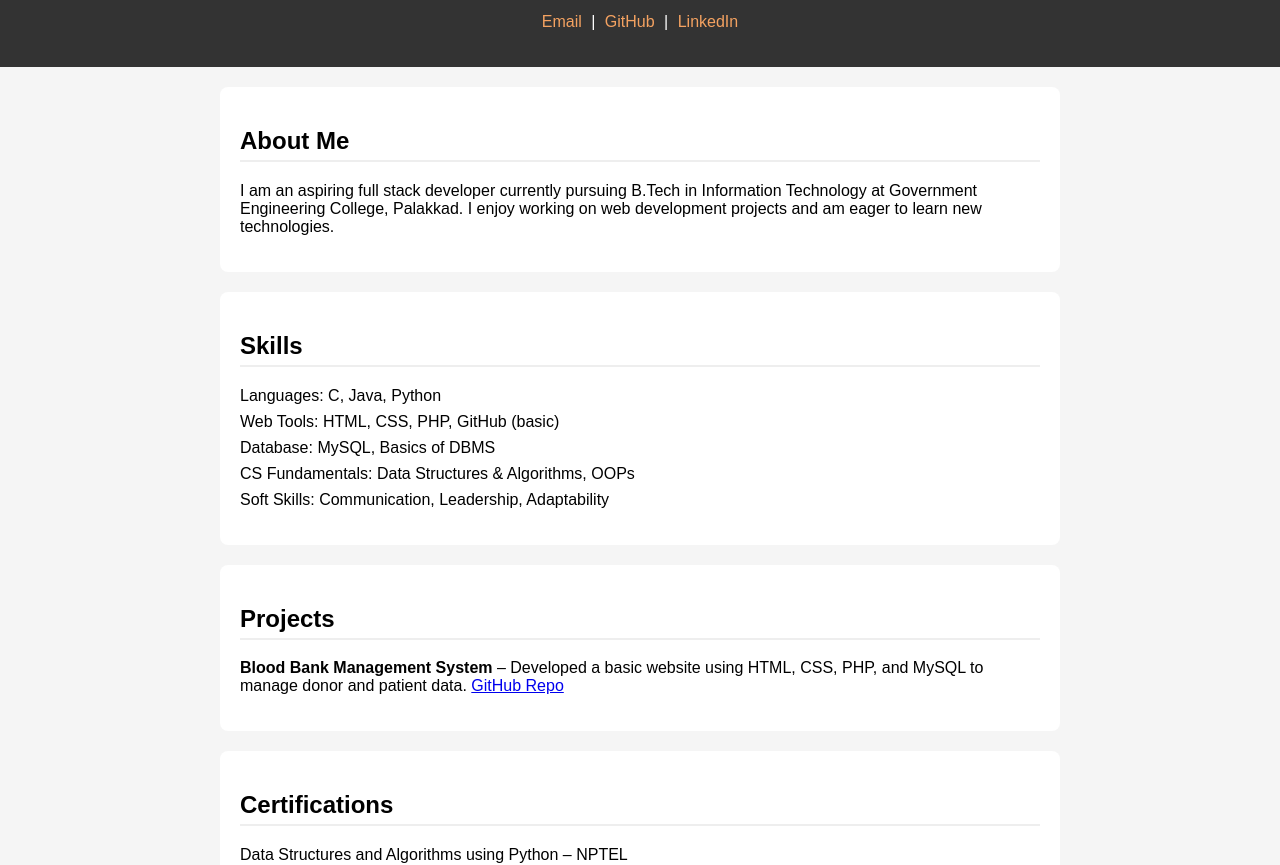
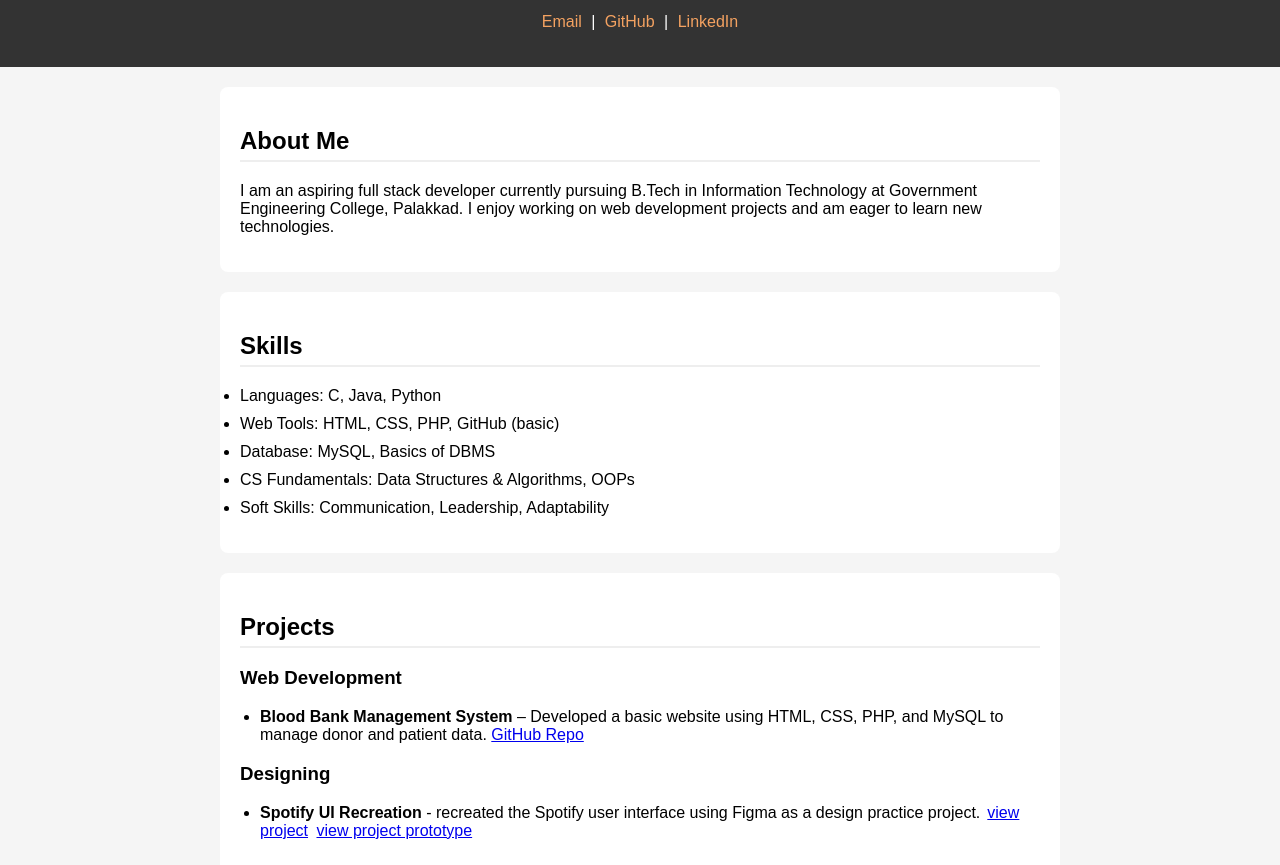
Before and after one commit to Anujakunniyarath/portfolio, a plain HTML site: page index.html in a window 1280 px wide. Shown: the part 94-959 px from the top of the page. Drawn offline with Linux system fonts and the light colour scheme.

Commit message:
Update portfolio with new projects and styling
Added new project details and improved layout.

```diff
--- a/index.html
+++ b/index.html
@@ -11,8 +11,8 @@
         header p a { color: #f4a261; text-decoration: none; margin: 0 5px; }
         section { padding: 20px; max-width: 800px; margin: auto; background: white; margin-top: 20px; border-radius: 8px; }
         h2 { border-bottom: 2px solid #eee; padding-bottom: 5px; }
-        ul { list-style-type: none; padding: 0; }
-        li { margin-bottom: 8px; }
+        ul { padding: 0; }
+        li { margin-bottom: 10px; }
 
     </style>
 </head>
@@ -47,9 +47,16 @@
 
 <section>
     <h2>Projects</h2>
-    <ul>
-        <li><b>Blood Bank Management System</b> – Developed a basic website using HTML, CSS, PHP, and MySQL to manage donor and patient data. <a href="https://github.com/Anujakunniyarath/BBMS_Project" target="_blank">GitHub Repo</a></li>
-    </ul>
+    <h3>Web Development</h3>
+        <ul>
+            <li style="margin-left: 20px;"><b>Blood Bank Management System</b> – Developed a basic website using HTML, CSS, PHP, and MySQL to manage donor and patient data. <a href="https://github.com/Anujakunniyarath/BBMS_Project" target="_blank">GitHub Repo</a></li>
+        </ul>
+    <h3>Designing</h3>
+        <ul>
+            <li style="margin-left: 20px;"><b>Spotify UI Recreation</b> - recreated the Spotify user interface using Figma as a design practice project.<a style=margin-left:7px; href="https://www.figma.com/design/Sax9DzW6zgndnJOWrpZWLz/Spotify?node-id=0-1&t=4YtxOTZRTHLReS7F-1" alt="figma design link">view project</a>
+            <a style=margin-left:4px; href="https://www.figma.com/proto/Sax9DzW6zgndnJOWrpZWLz/Spotify?node-id=1-2&p=f&t=2wKqdFVfpEnuLUQi-1&scaling=scale-down&content-scaling=fixed&page-id=0%3A1&starting-point-node-id=1%3A2" alt="figma prototype link">view project prototype</a></li>
+        </ul>
+
 </section>
 
 <section>
```
